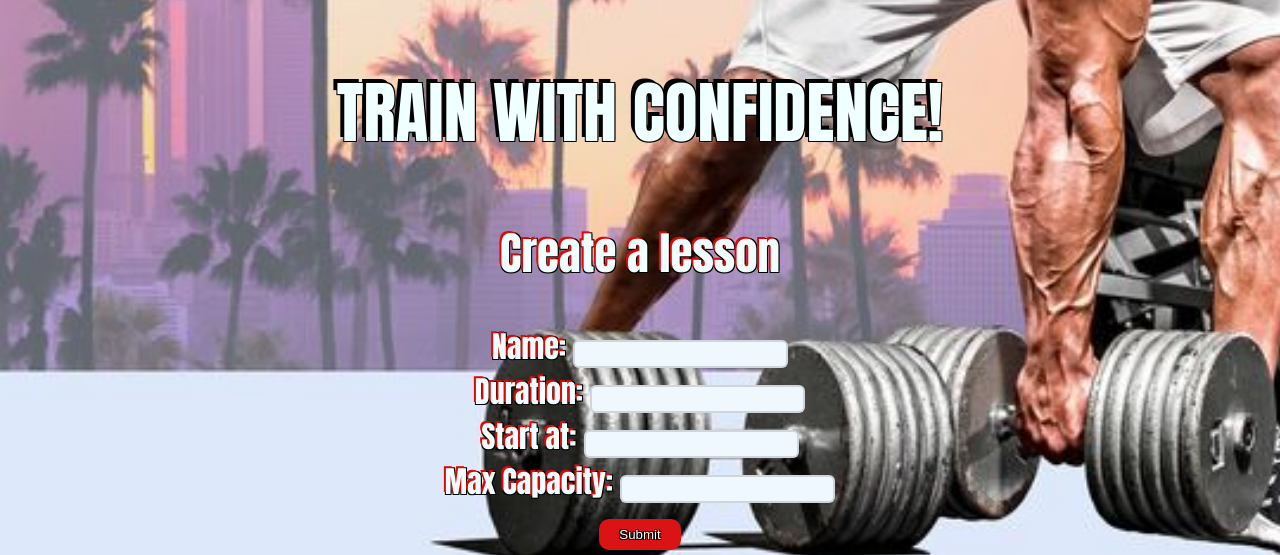
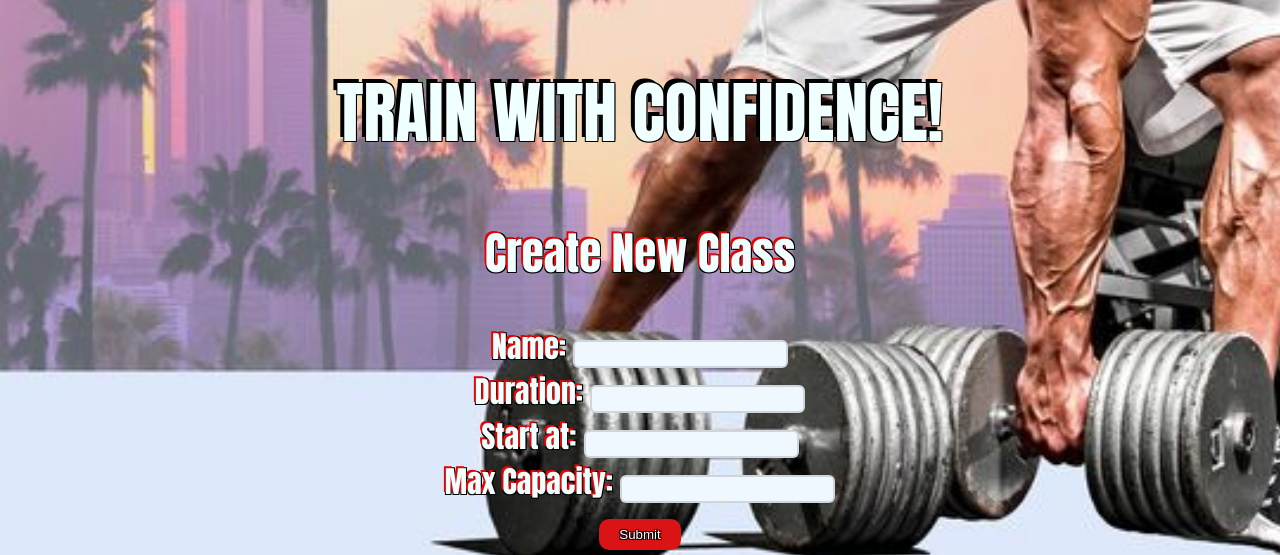
Before and after one commit to mitkousa/Gym_Project_W4, a Flask app: page /lessons/new in a window 1280 px wide. Shown: the part 323-878 px from the top of the page. Run offline with Flask 2, Linux system fonts and the light colour scheme.

Commit message:
lessons changed with classes on new lessons

```diff
--- a/templates/lessons/new.html
+++ b/templates/lessons/new.html
@@ -2,7 +2,7 @@
 {% block content %}
 
 <div class="new_lesson">
-<h2>Create a lesson</h2>
+<h2>Create New Class</h2>
 
 <form action="/lessons" method="POST">
     <div>
```
